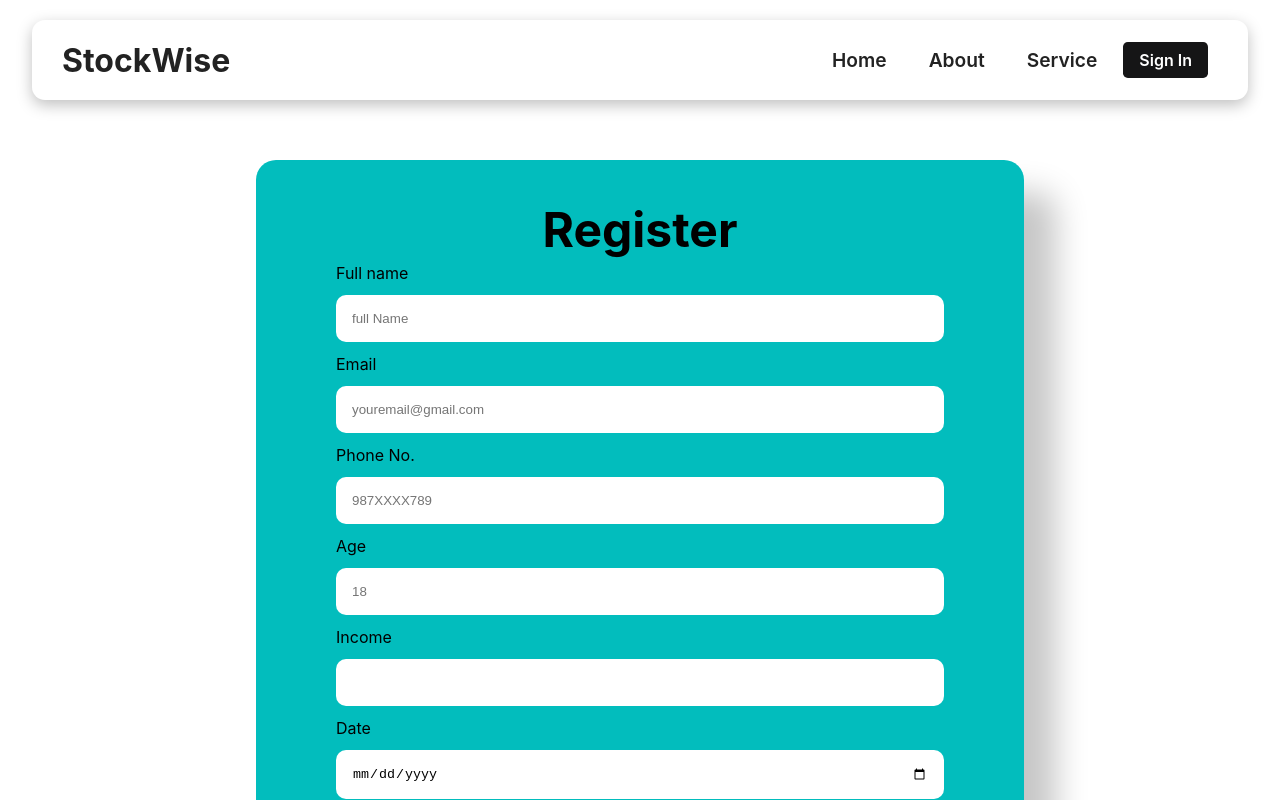
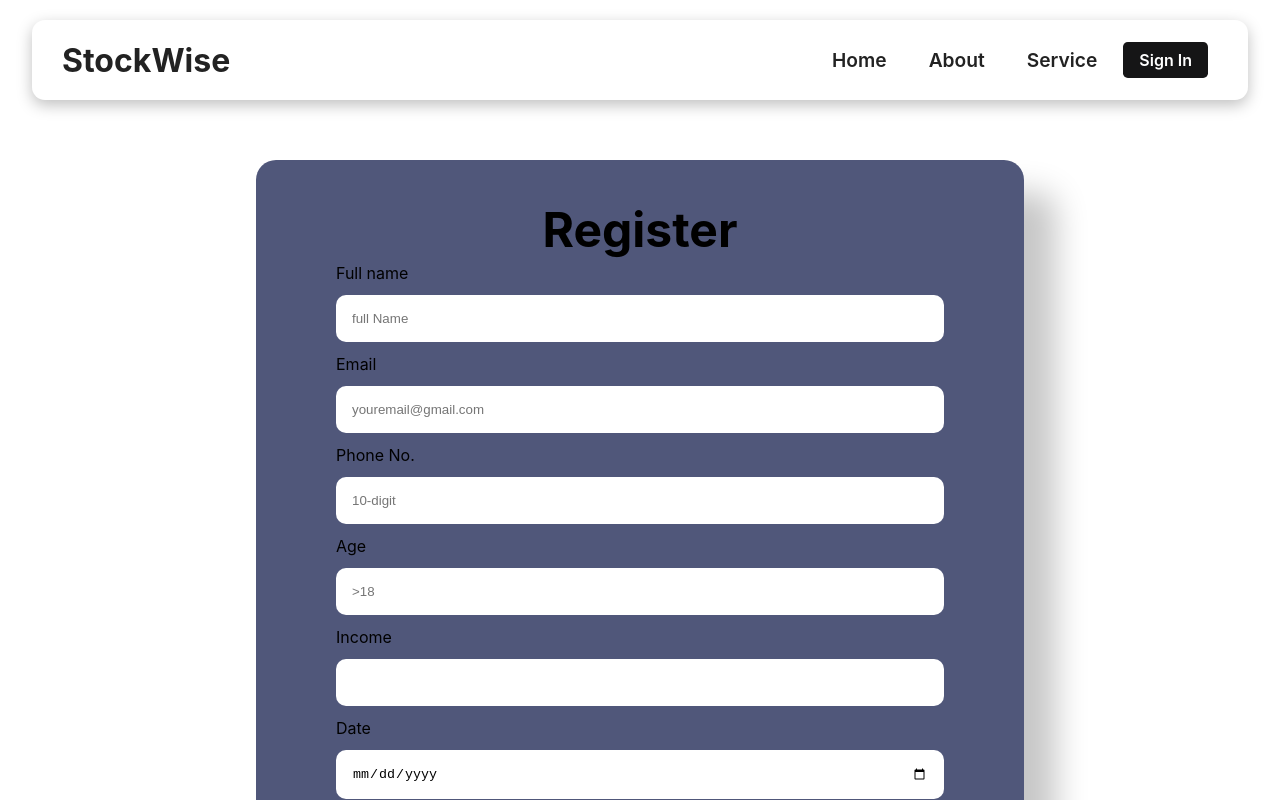
Before and after one commit to arpitmathur2412/GFG-HACK, a React (Create React App) app in the folder client/: page /signin in a window 1280 px wide. Both pictures are taken after a click on the button "Don't have an account? Register here.". Shown: the top 800 px of the page. Built offline with nearby package versions, Linux system fonts and the light colour scheme.

Commit message:
modified the UI

```diff
--- a/client/package.json
+++ b/client/package.json
@@ -8,7 +8,7 @@
     "@testing-library/user-event": "^13.5.0",
     "react": "^18.2.0",
     "react-dom": "^18.2.0",
-    "react-router-dom": "^6.9.0",
+    "react-router-dom": "^6.10.0",
     "react-scripts": "5.0.1",
     "web-vitals": "^2.1.4"
   },
--- a/client/src/components/SignInUp/Register.js
+++ b/client/src/components/SignInUp/Register.js
@@ -30,20 +30,22 @@ const Register = (props) => {
                 <input value={email} onChange={(e) => setEmail(e.target.value)}type="email" placeholder="youremail@gmail.com" id="email" name="email" />
 
                 <label htmlFor="phone">Phone No.</label>
-                <input value={phone} onChange={(e) => setPhone(e.target.value)}type="text" placeholder="987XXXX789" id="phone" name="phone" />
+                <input value={phone} onChange={(e) => setPhone(e.target.value)}type="text" placeholder="10-digit" id="phone" name="phone" />
                 <label htmlFor="age">Age</label>
-                <input value={age} onChange={(e) => setAge(e.target.value)}type="number" placeholder="18" id="age" name="age" />
+                <input value={age} onChange={(e) => setAge(e.target.value)}type="number" placeholder=">18" id="age" name="age" />
                 <label htmlFor="income">Income</label>
                 <input value={income} onChange={(e) => setIncome(e.target.value)}type="text" placeholder="" id="income" name="income" />
                 <label htmlFor="date">Date</label>
-                <input value={date} onChange={(e) => setDate(e.target.value)} type="Date" placeholder="dd/mm/yyyy" id="date" name="date" />
+                <input value={date} onChange={(e) => setDate(e.target.value)} type="Date" placeholder="DD/MM/YYYY" id="date" name="date" />
 
 
                 <label htmlFor="password">Password</label>
                 <input value={pass} onChange={(e) => setPass(e.target.value)} type="password" placeholder="********" id="password" name="password" />
+                <br></br>
                 <button type="submit">Log In</button>
             </form>
-            <button className="link-btn" onClick={() => props.onFormSwitch('signin')}>Already have an account? Login here.</button>
+            <br></br>
+            <button className="link-btn" onClick={() => props.onFormSwitch('signin')}><strong>Already have an account? Login here.</strong></button>
             </div>
         </div>
     )
--- a/client/src/components/SignInUp/RegisterStyles.css
+++ b/client/src/components/SignInUp/RegisterStyles.css
@@ -14,7 +14,7 @@ h2{
 .login-form, .register-form {
     display: flex;
     flex-direction: column;
-    background-color: #02BDBD;
+    background-color: #50577A;
     padding: 5vh 10vh 10vh 10vh;
     border-radius: 20px;
     box-shadow: 2rem 2rem 2rem #c7c7c7;
```
Also changed, not shown: 1 other file (tests, documents, lock files or other folders).
